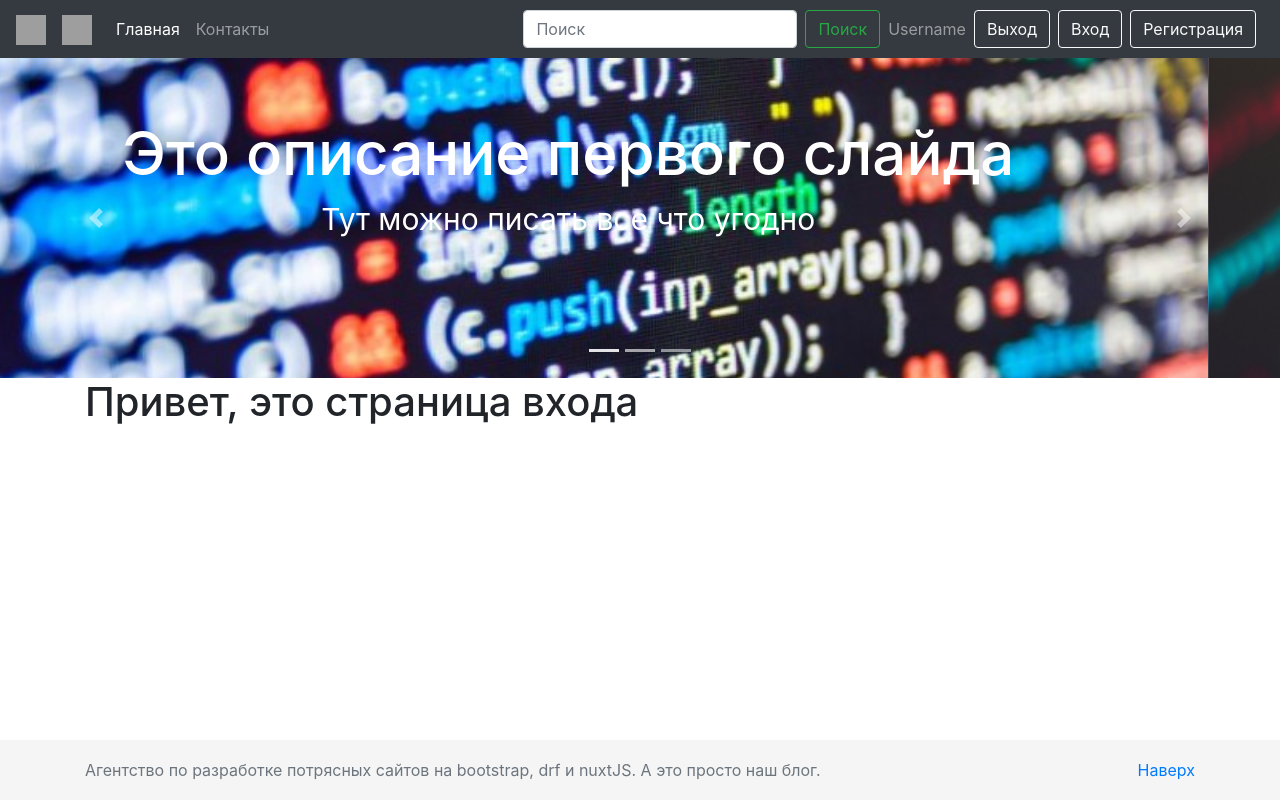
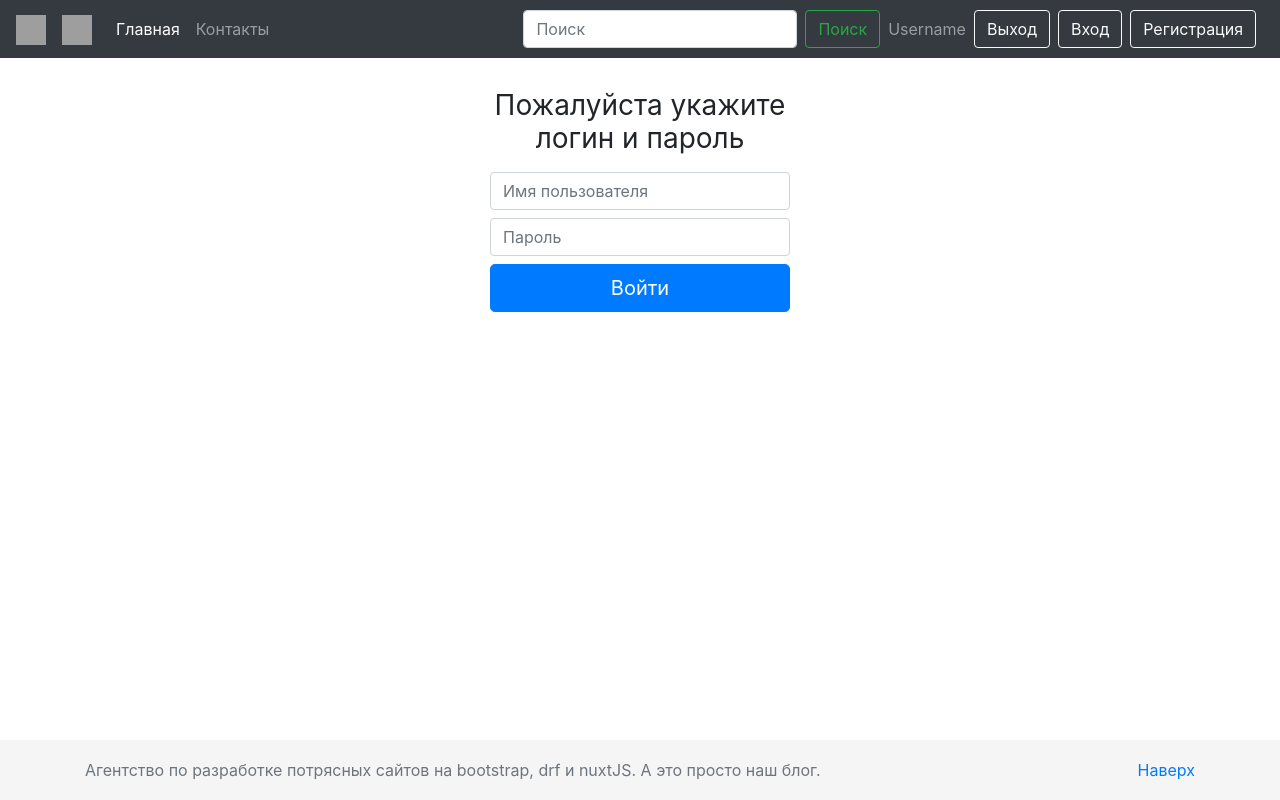
Before and after one commit to Speccy-Rom/SPA-project-Nuxt.js-frontend, a Nuxt app: page /signin in a window 1280 px wide. Built offline with nearby package versions, Linux system fonts and the light colour scheme; grey boxes are pictures that could not be loaded.

Commit message:
added page signin

```diff
--- a/pages/signin.vue
+++ b/pages/signin.vue
@@ -1,10 +1,40 @@
 <template>
-  <h1>Привет, это страница входа</h1>
+  <div>
+    <div class="text-center">
+      <form class="form-signin" @submit.prevent="userLogin">
+        <h1 class="h3 mb-3 mt-3 font-weight-normal">Пожалуйста укажите логин и пароль</h1>
+        <label for="inputUsername" class="sr-only">Имя пользователя</label>
+        <input id="inputUsername" class="form-control" placeholder="Имя пользователя" required="" v-model="login.username">
+        <label for="inputPassword" class="sr-only">Пароль</label>
+        <input type="password" id="inputPassword" class="form-control mt-2" placeholder="Пароль" required="" v-model="login.password">
+        <button class="btn mt-2 btn-lg btn-primary btn-block" type="submit">Войти</button>
+      </form>
+    </div>
+  </div>
 </template>
 
 <script>
 export default {
-  name: "signin"
+  layout: "post_detail",
+  data() {
+    return {
+      login: {
+        username: '',
+        password: ''
+      },
+    }
+  },
+  methods: {
+    async userLogin() {
+      try {
+        let response = await this.$auth.loginWith('local', { data: this.login })
+        console.log(response)
+        this.$router.push('/')
+      } catch (err) {
+        console.log(err)
+      }
+    }
+  }
 }
 </script>
 
```
